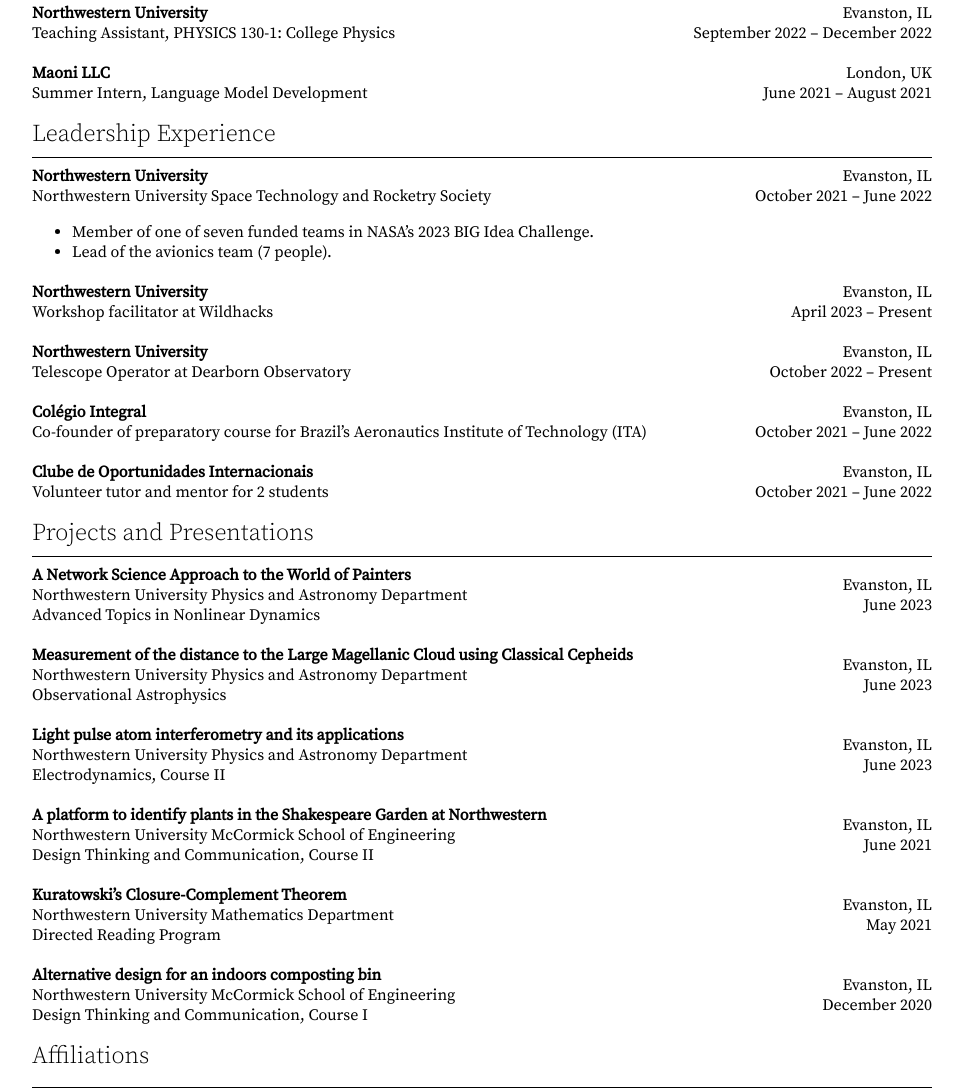
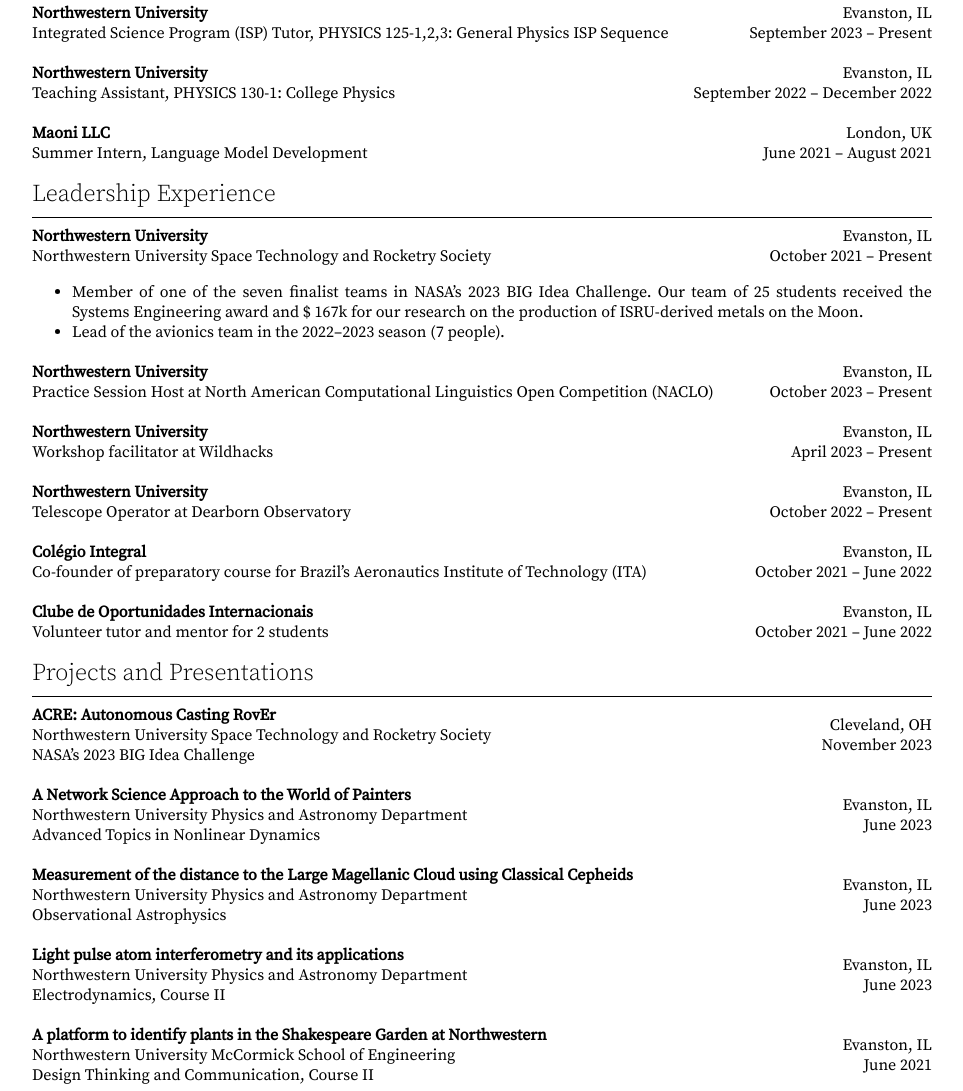
Before and after one commit to eliseukloster/eliseukloster.github.io, a plain HTML site: page cv/index.html in a window 1280 px wide. Shown: the part 791-1882 px from the top of the page, without its empty margins (158-1121 px from the left). Drawn offline with Linux system fonts and the light colour scheme.

Commit message:
november updates

```diff
--- a/cv/index.html
+++ b/cv/index.html
@@ -154,6 +154,20 @@
 
     <div class="column-item left">
       <strong>Northwestern University</strong><br>
+Integrated Science Program (ISP) Tutor, PHYSICS 125-1,2,3: General Physics ISP Sequence
+    </div>
+    <div class="column-item right">
+      Evanston, IL<br>
+September 2023 – Present
+    </div>
+</div>
+
+
+<br />
+<div class="column-container">
+
+    <div class="column-item left">
+      <strong>Northwestern University</strong><br>
 Teaching Assistant, PHYSICS 130-1: College Physics
     </div>
     <div class="column-item right">
@@ -187,15 +201,29 @@
     </div>
     <div class="column-item right">
       Evanston, IL<br>
-October 2021 – June 2022
+October 2021 – Present
     </div>
 </div>
 
 
 <ul>
-<li>Member of one of seven funded teams in NASA’s 2023 BIG Idea Challenge.</li>
-<li>Lead of the avionics team (7 people).</li>
+<li>Member of one of the seven finalist teams in NASA’s 2023 BIG Idea Challenge. Our team of 25 students received the Systems Engineering award and $ 167k for our research on the production of ISRU-derived metals on the Moon.</li>
+<li>Lead of the avionics team in the 2022–2023 season (7 people).</li>
 </ul>
+<br />
+<div class="column-container">
+
+    <div class="column-item left">
+      <strong>Northwestern University</strong><br>
+Practice Session Host at North American Computational Linguistics Open Competition (NACLO)
+    </div>
+    <div class="column-item right">
+      Evanston, IL<br>
+October 2023 – Present
+    </div>
+</div>
+
+
 <br />
 <div class="column-container">
 
@@ -254,6 +282,21 @@
 
 <h2 id="projects-and-presentations">Projects and Presentations</h2>
 <hr class="hr">
+<div class="column-container">
+
+    <div class="column-item left">
+      <strong>ACRE: Autonomous Casting RovEr</strong><br>
+Northwestern University Space Technology and Rocketry Society<br>
+NASA’s 2023 BIG Idea Challenge
+    </div>
+    <div class="column-item right">
+      Cleveland, OH<br>
+November 2023
+    </div>
+</div>
+
+
+<br />
 <div class="column-container">
 
     <div class="column-item left">
@@ -389,8 +432,9 @@
 <!-- raw HTML omitted -->
 <!-- raw HTML omitted -->
 <ul>
+<li>Systems Engineering Award at NASA’s 2023 BIG Idea Challenge (Northwestern University).</li>
+<li>Finalist at NASA’s 2023 BIG Idea Challenge (Northwestern University).</li>
 <li>Baker Program Research Grant (Northwestern University).</li>
-<li>NASA 2023 BIG Idea Challenge Awardee (Northwestern University).</li>
 </ul>
 <p class="centered"><strong>2022</strong></p>
 <!-- raw HTML omitted -->
--- a/index.xml
+++ b/index.xml
@@ -60,7 +60,8 @@
       <pubDate>Mon, 01 Jan 0001 00:00:00 +0000</pubDate>
 
       <guid>https://eliseukloster.github.io/work/</guid>
-      <description>Current Measuring material losses in superconducting quantum circuits using coplanar waveguide microwave resonators This summer, I am working on a research project in the intersection of physics and materials science. My final goal is improve the coherence time of superconducting qubits, a particular type of building block for quantum computers. To achieve that, I am investigating devices called microwave resonators. Qubits make use of superconducting microwave resonators to communicate, and understanding those can help us understand superconducting qubits too.</description>
+      <description>Past I have worked on other exciting projects too, including research, course assignments, and personal projects. This non-exhaustive list contains some of the recent / interesting work that I have done. Note that a majority, but not all of them, are physics-related. Also note that topics are ordered first by type and then in reverse chronological order.
+[Research] Measuring material losses in superconducting quantum circuits using coplanar waveguide microwave resonators Last summer, I worked on a research project in the intersection of physics and materials science.</description>
     </item>
 
   </channel>
```
Also changed, not shown: about/index.html (+1 -1 lines), index.html (+1 -1 lines), resume/index.html (+2 -1 lines), work/index.html (+4 -4 lines).
